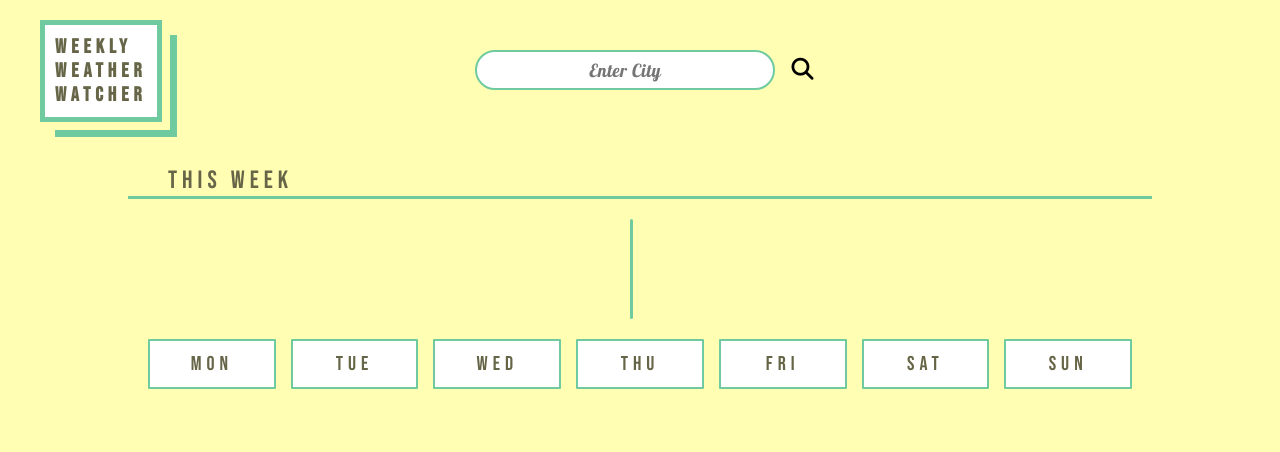
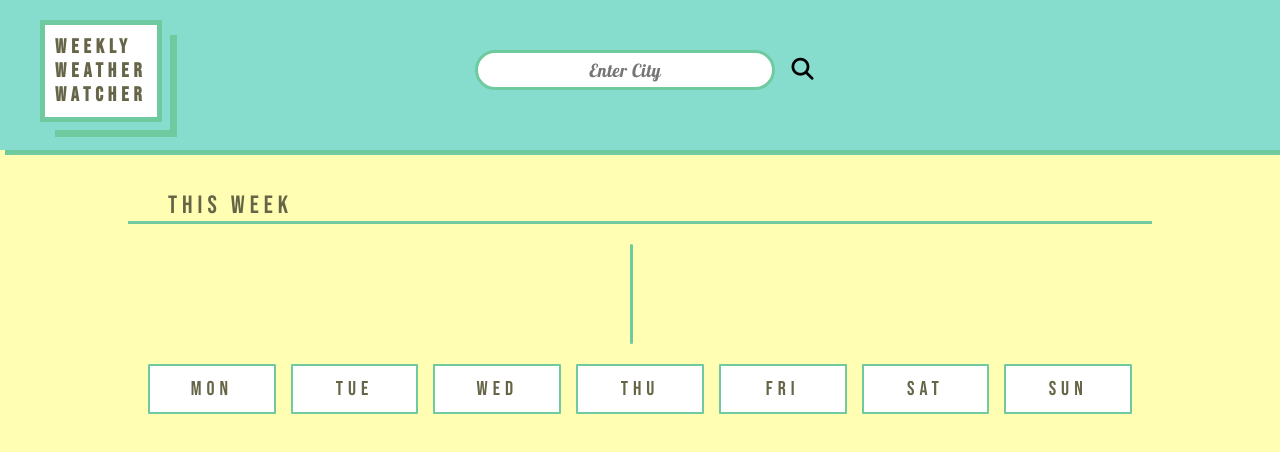
Before and after one commit to karldreta/WeatherApp-OdinProject, a website built with webpack: page src/template.html in a window 1280 px wide. Built offline with nearby package versions, Linux system fonts and the light colour scheme.

Commit message:
Fix header overflow, add scrollbar style

```diff
--- a/src/styles.css
+++ b/src/styles.css
@@ -2,7 +2,7 @@
 
 * {
   box-sizing: border-box;
-  /* user-select: none; */
+  user-select: none;
 }
 
 :root {
@@ -12,6 +12,7 @@
   --warning-color: #fb2e01;
   --text-color: #666547;
   --dayInfo: #ff901f;
+  --header: #86ddcd;
 }
 
 h1,
@@ -26,6 +27,7 @@ ul {
 }
 
 body {
+  position: relative;
   width: 100vw;
   height: 100vh;
   margin: 0;
@@ -34,24 +36,45 @@ body {
   flex-direction: column;
   align-items: center;
   background-color: var(--bg-color);
+  overflow-x: hidden;
 }
+
+::-webkit-scrollbar {
+  width: 12px;
+  height: 12px;
+}
+
+::-webkit-scrollbar-track {
+  background: var(--accent-color);
+}
+
+::-webkit-scrollbar-thumb {
+  background-color: var(--warning-color);
+  border-radius: 10px;
+  border: 3px solid var(--accent-color);
+}
+
 header#header {
-  position: relative;
+  position: fixed;
   display: flex;
   justify-content: center;
   align-items: center;
   width: 100vw;
-  margin-top: 20px;
+  height: 150px;
+  background-color: var(--header);
+  box-shadow: 5px 5px var(--primary-color);
+  margin-top: 0px;
   font-family: "Bebas Neue", sans-serif;
   letter-spacing: 5px;
   font-weight: 400;
   font-style: normal;
+  z-index: 1000;
 }
 
 #header > .titleContainer {
   border: 5px solid var(--primary-color);
   box-shadow:
-    10px 10px 0 -2px var(--bg-color),
+    10px 10px 0 -2px var(--header),
     15px 15px var(--primary-color);
   background-color: #fff;
   color: var(--text-color);
@@ -82,7 +105,7 @@ form > #inputLocation {
   text-align: center;
   font-size: 18px;
   outline: none;
-  border: 2px solid var(--primary-color);
+  border: 3px solid var(--primary-color);
   border-radius: 20px;
   font-family: "Lobster", sans-serif;
   font-weight: 400;
@@ -108,7 +131,8 @@ form #searchLocation {
 
 main {
   /* border: 1px solid red; */
-  margin-top: 105px;
+  position: relative;
+  margin-top: 150px;
   width: 80vw;
   /* min-width: max-content; */
   display: flex;
```
